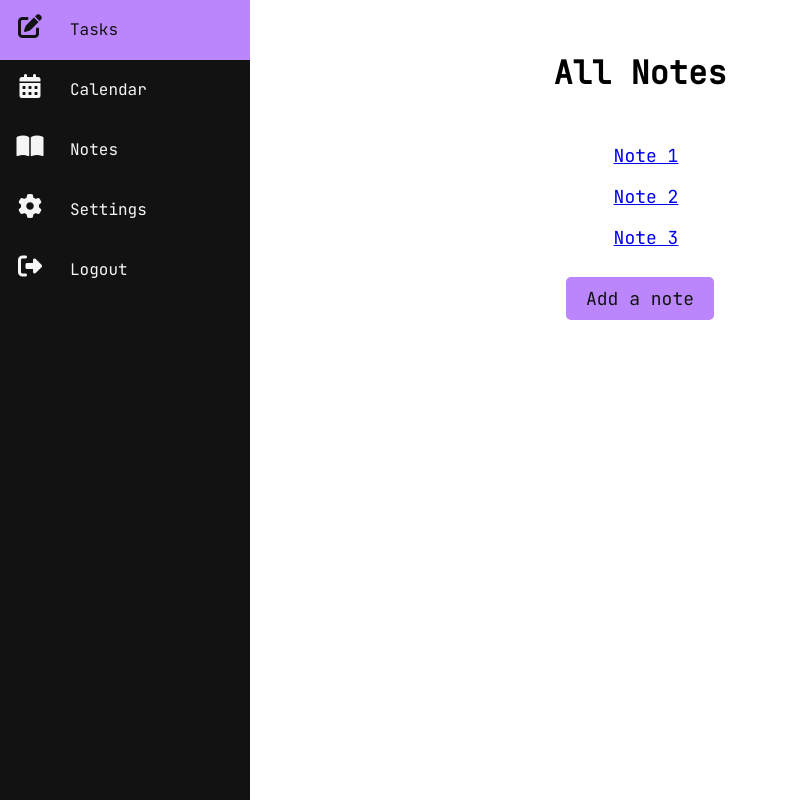
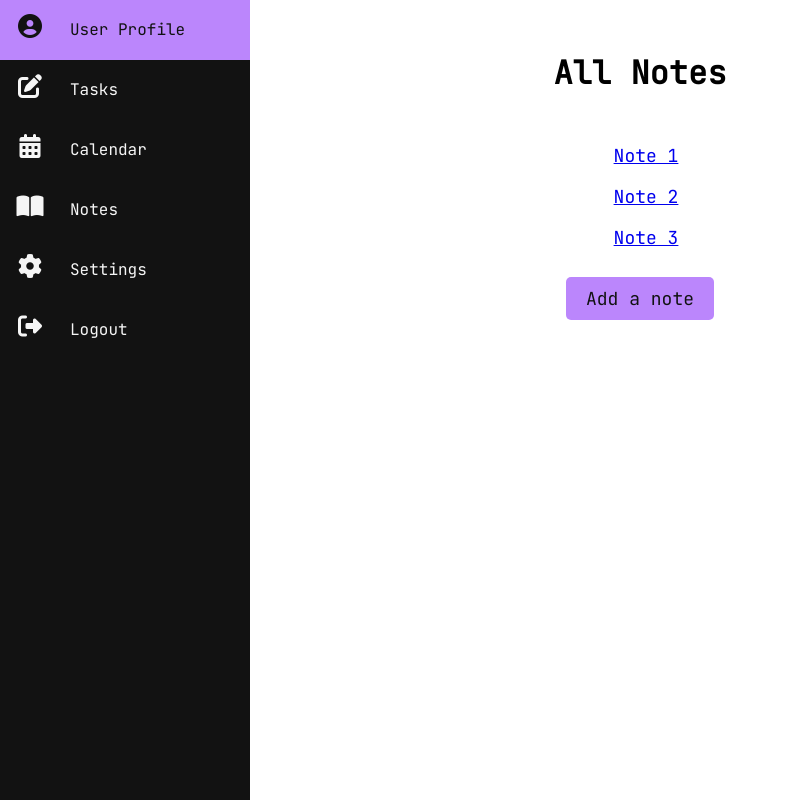
Before and after one commit to girlwhodrawsandstuff/day-planner, a Flask app: page /notes in a window 1280 px wide. Shown: the whole page, without its empty margins (0-789 px from the left). Run offline with Flask 2, Linux system fonts and the light colour scheme; some libraries are stand-ins or nearby versions.

Commit message:
feat: add user profile to navigation bar

```diff
--- a/templates/calendar.html
+++ b/templates/calendar.html
@@ -32,6 +32,12 @@
     <!--- navigation bar -->
     <nav class="sidebar">
       <ul class="sidebar-nav">
+        <li class="sidebar-item">
+          <a class="sidebar-link" href="#">
+            <span class="icon"><i class="fas fa-user-circle"></i></span>
+            <span class="title">User Profile</span>
+          </a>
+        </li>
         <li class="sidebar-item">
           <a class="sidebar-link" href="/tasks">
             <span class="icon"><i class="fas fa-edit"></i></span>
--- a/templates/notes.html
+++ b/templates/notes.html
@@ -31,6 +31,12 @@
     <!--- navigation bar -->
     <nav class="sidebar">
       <ul class="sidebar-nav">
+        <li class="sidebar-item">
+          <a class="sidebar-link" href="#">
+            <span class="icon"><i class="fas fa-user-circle"></i></span>
+            <span class="title">User Profile</span>
+          </a>
+        </li>
         <li class="sidebar-item">
           <a class="sidebar-link" href="/tasks">
             <span class="icon"><i class="fas fa-edit"></i></span>
--- a/templates/settings.html
+++ b/templates/settings.html
@@ -31,6 +31,12 @@
     <!--- navigation bar -->
     <nav class="sidebar">
       <ul class="sidebar-nav">
+        <li class="sidebar-item">
+          <a class="sidebar-link" href="#">
+            <span class="icon"><i class="fas fa-user-circle"></i></span>
+            <span class="title">User Profile</span>
+          </a>
+        </li>
         <li class="sidebar-item">
           <a class="sidebar-link" href="/tasks">
             <span class="icon"><i class="fas fa-edit"></i></span>
--- a/templates/tasks.html
+++ b/templates/tasks.html
@@ -31,6 +31,12 @@
     <!--- navigation bar -->
     <nav class="sidebar">
       <ul class="sidebar-nav">
+        <li class="sidebar-item">
+          <a class="sidebar-link" href="#">
+            <span class="icon"><i class="fas fa-user-circle"></i></span>
+            <span class="title">User Profile</span>
+          </a>
+        </li>
         <li class="sidebar-item">
           <a class="sidebar-link" href="/tasks">
             <span class="icon"><i class="fas fa-edit"></i></span>
```
Also changed, not shown: templates/profile.html (+9 -1 lines).
